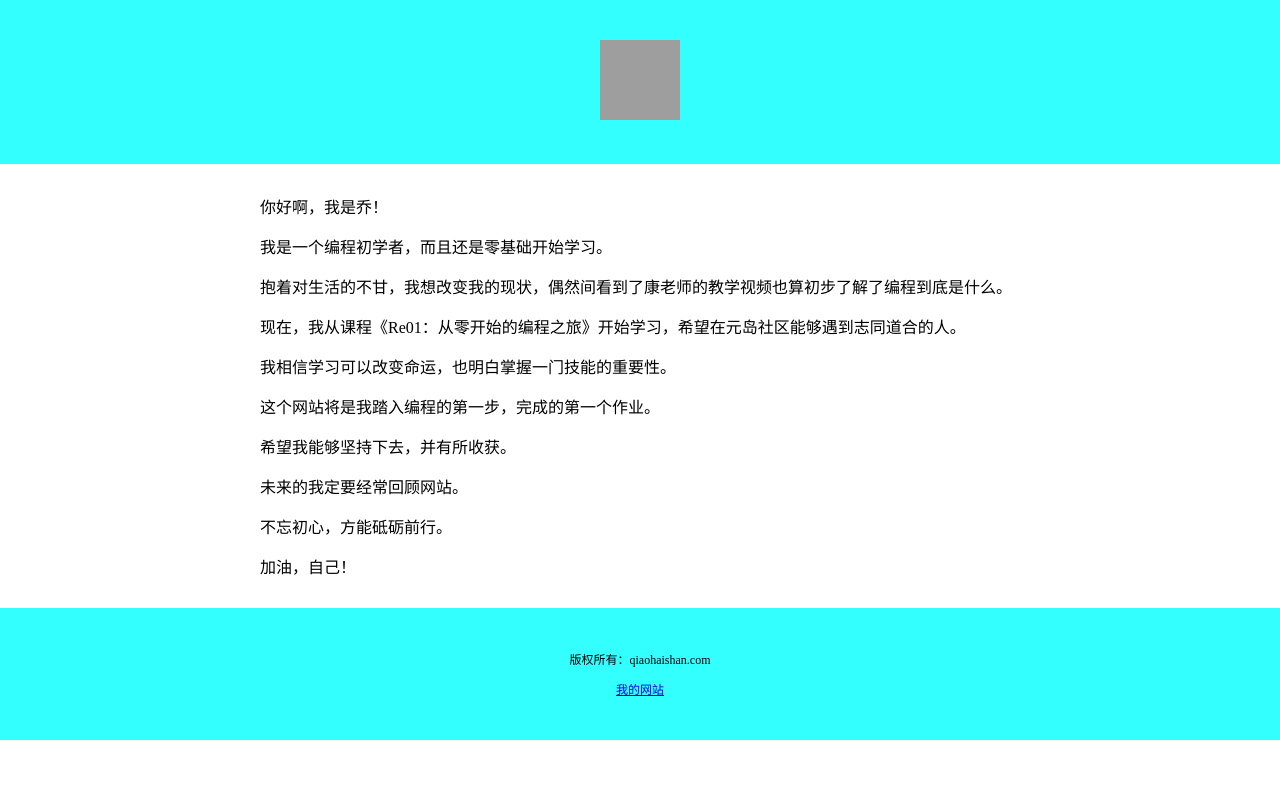
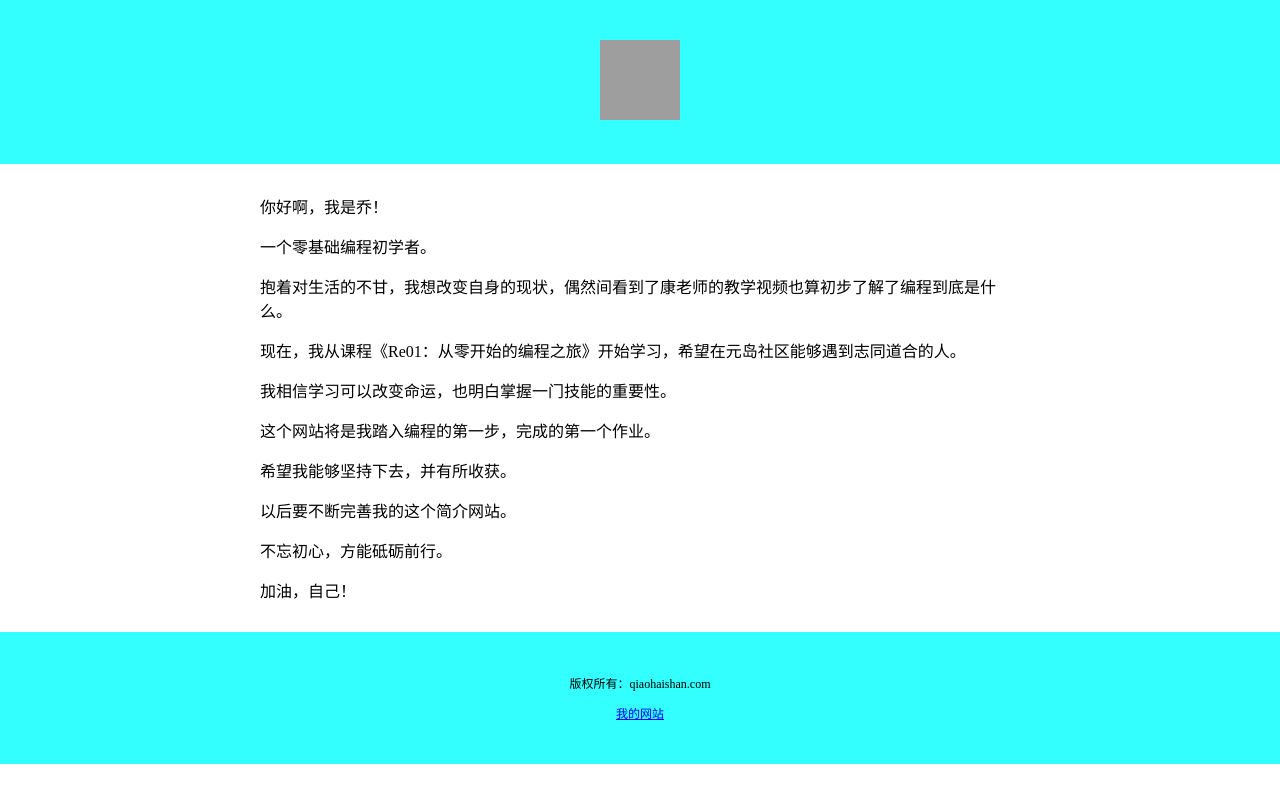
Before and after one commit to Qiao1214/chuxue-one, a plain HTML site: page index.html in a window 1280 px wide. Drawn offline with Linux system fonts and the light colour scheme; grey boxes are pictures that could not be loaded.

Commit message:
Update index.html

```diff
--- a/index.html
+++ b/index.html
@@ -23,13 +23,13 @@
     line-height:1.7;
     ">
       <p>你好啊，我是乔！</p>
-      <p>我是一个编程初学者，而且还是零基础开始学习。</p>
-      <p>抱着对生活的不甘，我想改变我的现状，偶然间看到了康老师的教学视频也算初步了解了编程到底是什么。</p>
+      <p>一个零基础编程初学者。</p>
+      <p>抱着对生活的不甘，我想改变自身的现状，偶然间看到了康老师的教学视频也算初步了解了编程到底是什么。</p>
       <p>现在，我从课程《Re01：从零开始的编程之旅》开始学习，希望在元岛社区能够遇到志同道合的人。</p>
       <p>我相信学习可以改变命运，也明白掌握一门技能的重要性。</p>
       <p>这个网站将是我踏入编程的第一步，完成的第一个作业。</p>
       <p>希望我能够坚持下去，并有所收获。</p>
-      <p>未来的我定要经常回顾网站。</p>
+      <p>以后要不断完善我的这个简介网站。</p>
       <p>不忘初心，方能砥砺前行。</p>
       <p>加油，自己！</p>
     </div>
```
